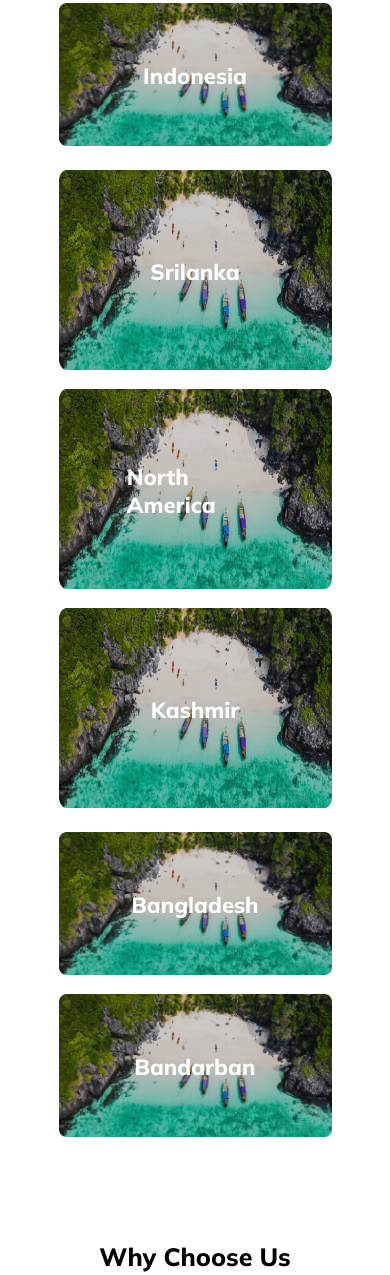
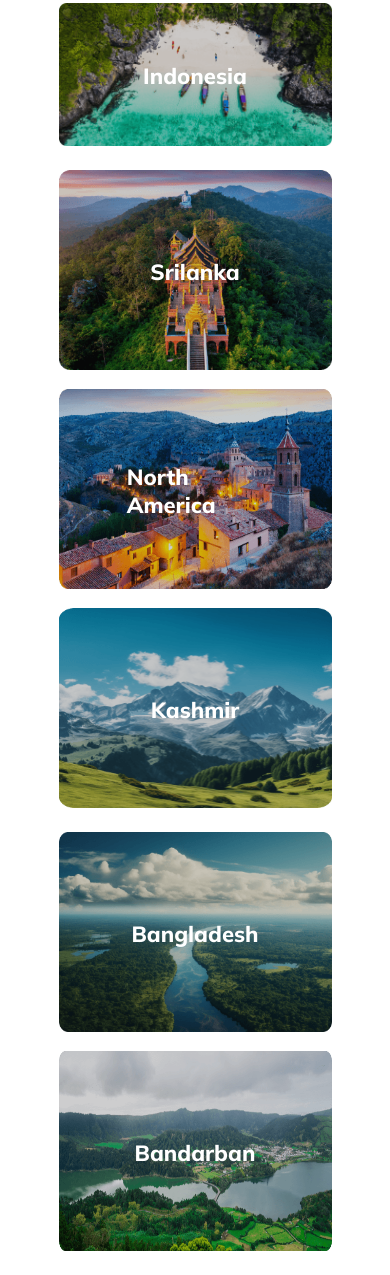
Before and after one commit to mdyasinkhan1996/b9a2-dream-tour, a plain HTML site: page index.html in a window 390 px wide. Shown: the part 3642-4917 px from the top of the page. Drawn offline with Linux system fonts and the light colour scheme.

Commit message:
third commit

```diff
--- a/index.html
+++ b/index.html
@@ -121,25 +121,25 @@
                 </div>
                 <div class="destination_secondImg">
                     <div class="srilanka">
-                        <img src="./Images/Rectangle 8.png" alt="">
+                        <img src="./Images/Rectangle 6.png" alt="">
                         <h2>Srilanka</h2>
                     </div>
                     <div class="america">
-                        <img src="./Images/Rectangle 8.png" alt="">
+                        <img src="./Images/Rectangle 7.png" alt="">
                         <h2>North America</h2>
                     </div>
                     <div class="kashmir">
-                        <img src="./Images/Rectangle 8.png" alt="">
+                        <img src="./Images/Rectangle 9.png" alt="">
                         <h2>Kashmir</h2>
                     </div>
                 </div>
                 <div class="destination_thirdImg">
                     <div class="bangladesh">
-                        <img src="./Images/Rectangle 8.png" alt="">
+                        <img src="./Images/Rectangle 11.png" alt="">
                         <h2>Bangladesh</h2>
                     </div>
                     <div class="bandarban">
-                        <img src="./Images/Rectangle 8.png" alt="">
+                        <img src="./Images/Rectangle 10.png" alt="">
                         <h2>Bandarban</h2>
                     </div>
                 </div>
--- a/style.css
+++ b/style.css
@@ -246,8 +246,11 @@
 .srilanka {
     width: 70%;
 }
-.america {
+.america{
     width: 100%;
+}
+.kashmir{
+    width: 60%;
 }
 .destination_secondImg img{
     width: 100%;
@@ -255,6 +258,19 @@
 }
 .destination_thirdImg img{
     width: 100%;
+}
+.bangladesh{
+    width: 45%;
+}
+.bandarban{
+    width: 55%;
+}
+.bangladesh img{
+    height: 200px;
+}
+.bandarban img{
+    height: 200px;
+
 }
 /* destination section style ends here */
 /* choose section style starts here */
@@ -548,6 +564,15 @@
     .srilanka{
         width: 100%;
     }
+    .kashmir{
+        width: 100%;
+    }
+    .bangladesh{
+        width: 100%;
+    }
+    .bandarban{
+        width: 100%;
+    }
     .destination_firstImg img, .destination_secondImg img, .destination_thirdImg img {
         width: 100%;
     }
```
